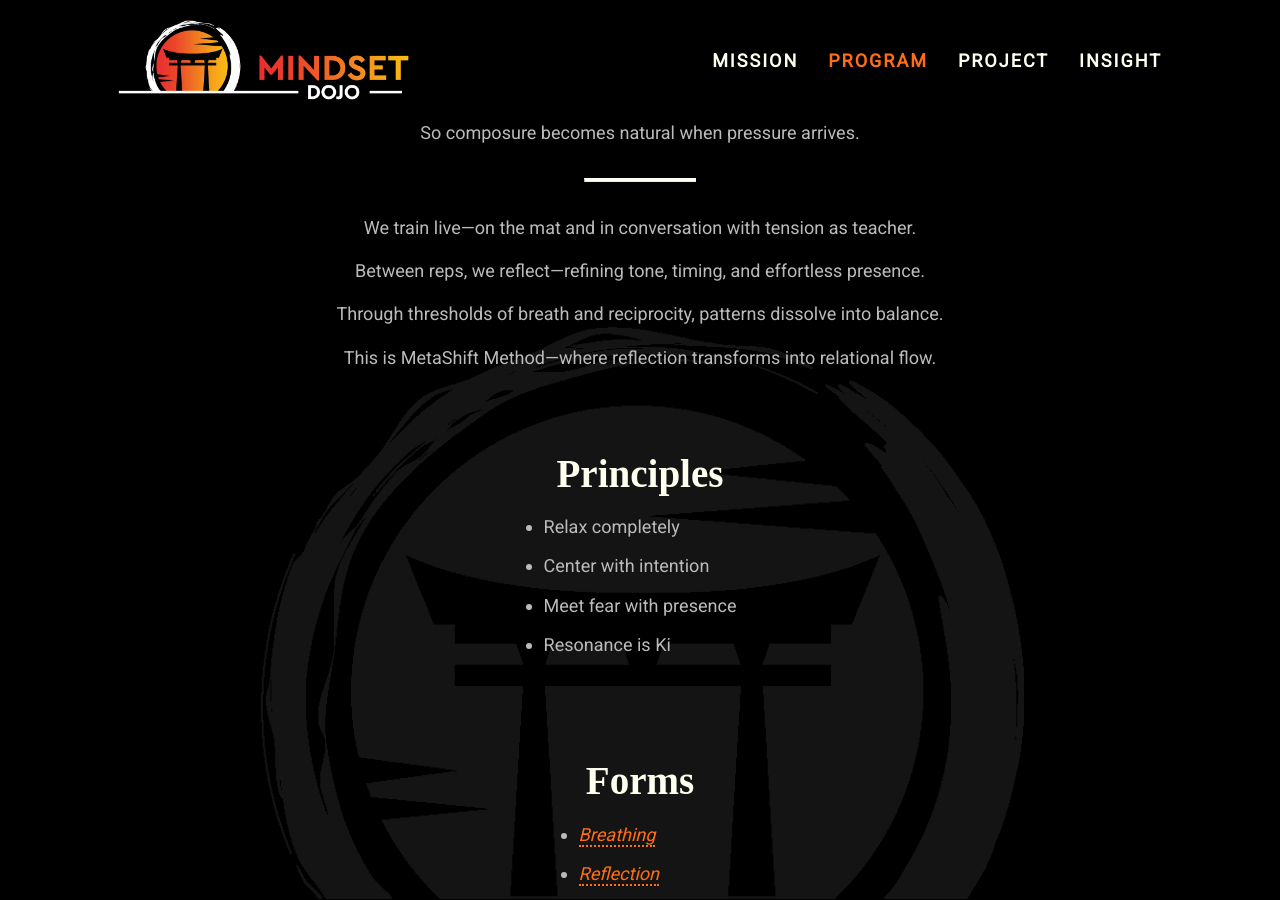
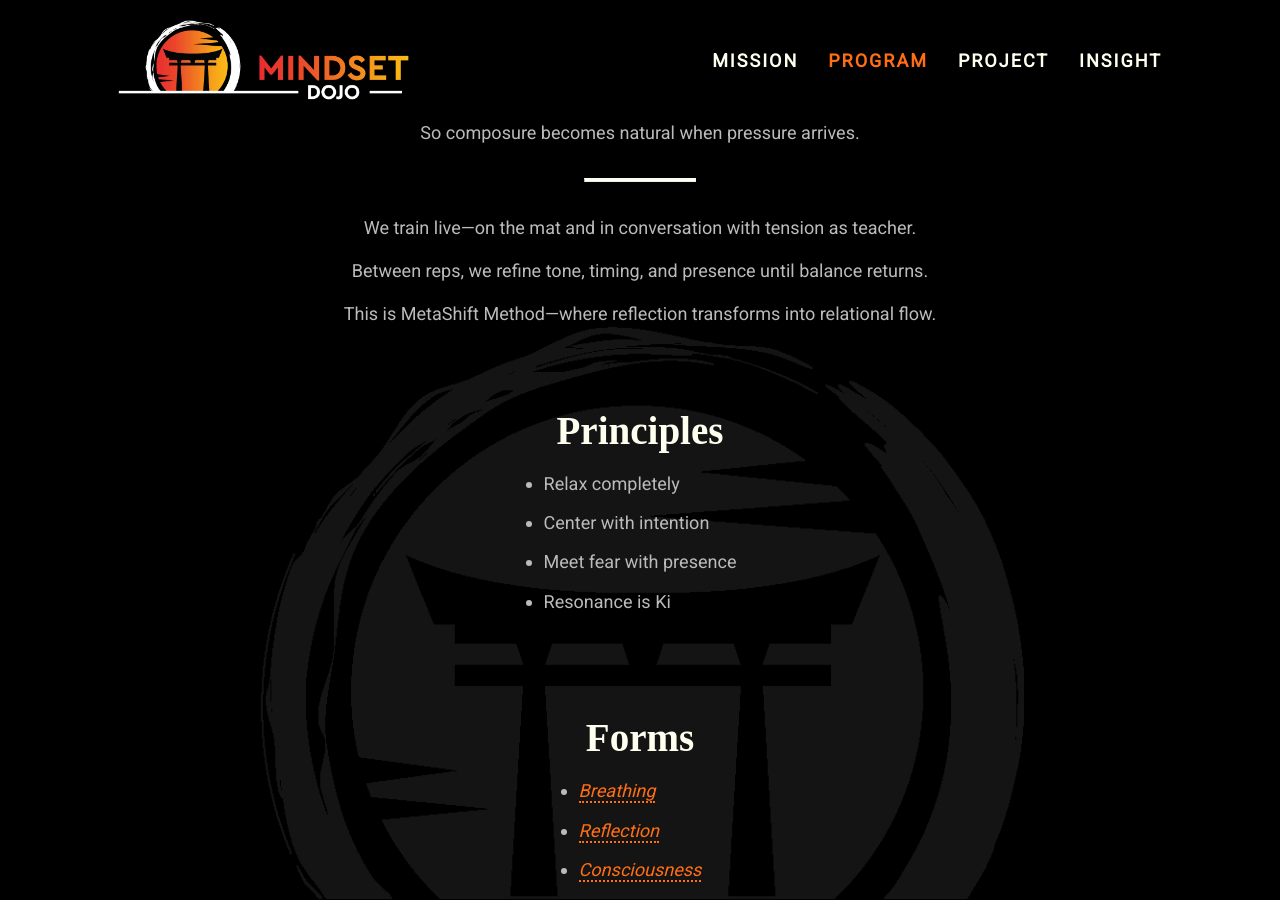
Before and after one commit to mindset-dojo/mindset-dojo.github.io, a Jekyll site: the page built from program.md, in a window 1280 px wide and 900 px high, scrolled down 436 px. Built offline with Jekyll 4.4.1, drawn with Linux system fonts in a browser that asks for light colours; some web fonts are replaced.

Commit message:
feat: Streamline messaging

```diff
--- a/_data/program.yaml
+++ b/_data/program.yaml
@@ -6,8 +6,7 @@
       mission_rally_suffix_label: ": Embodied Practice"
       mission_statement_bridge:
         - "We train live—on the mat and in conversation with tension as teacher."
-        - "Between reps, we reflect—refining tone, timing, and effortless presence."
-        - "Through thresholds of breath and reciprocity, patterns dissolve into balance."
+        - "Between reps, we refine tone, timing, and presence until balance returns."
         - "This is MetaShift Method—where reflection transforms into relational flow."
   - type: list
     data:
```
